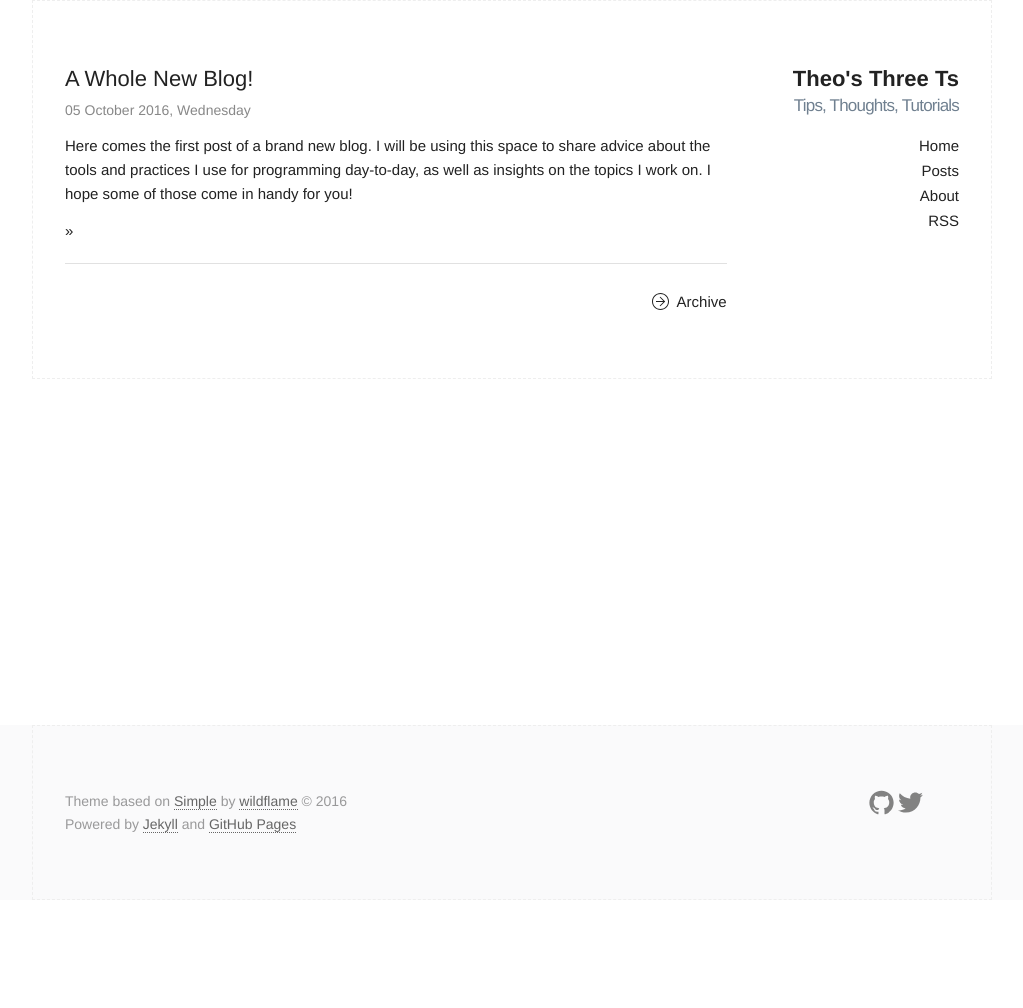
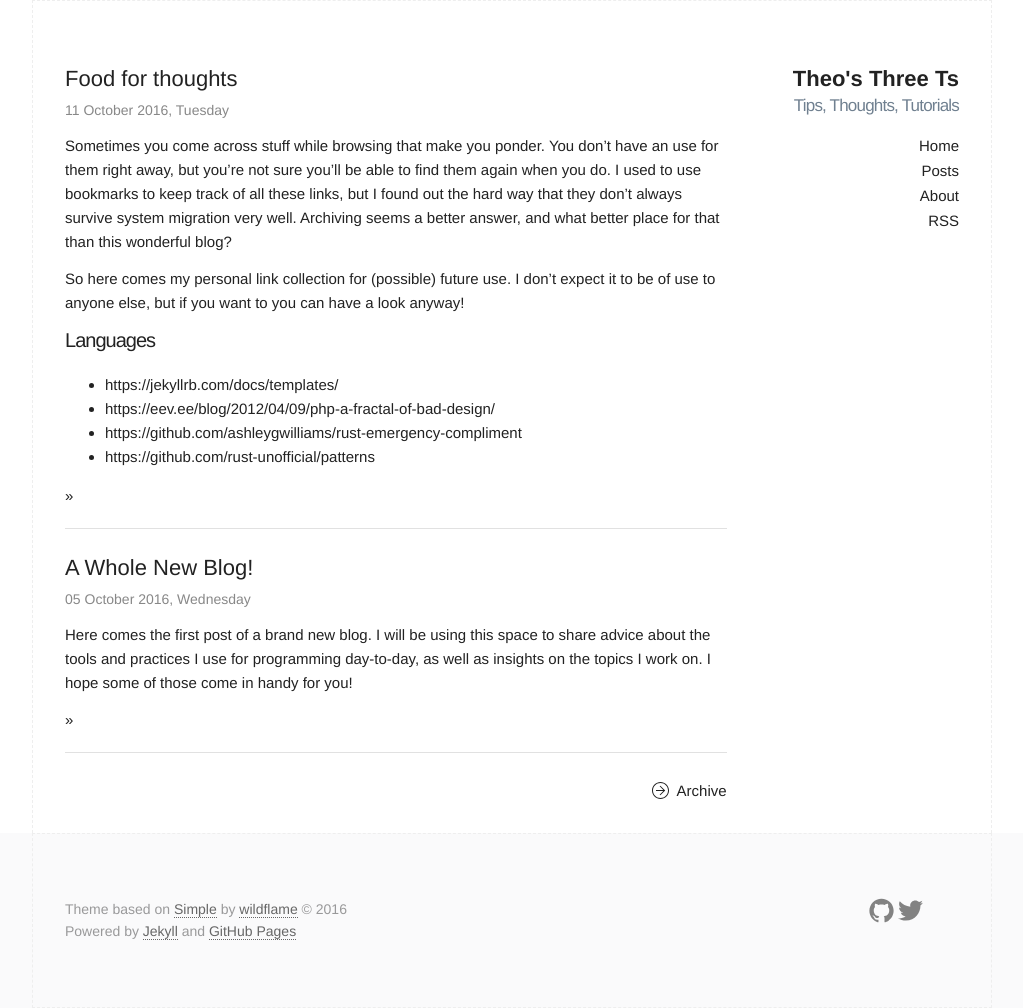
Before and after one commit to theodz/theodz.github.io, a Jekyll site: the page built from index.html, in a window 1280 px wide. Shown: the whole page, without its empty margins (128-1151 px from the left). Built offline with Jekyll 4.4.1, drawn with Linux system fonts in a browser that asks for light colours; before the commit the page ends 900 px from its top, so only the background shows below that.

Commit message:
Add an article archiving links.
Also correcting the tag for the first article, from 'jekyll' to 'blog'.

```diff
--- a/_posts/2016-10-05-blog-opening.md
+++ b/_posts/2016-10-05-blog-opening.md
@@ -1,7 +1,7 @@
 ---
 layout: post
 title:  "A Whole New Blog!"
-categories: jekyll
+categories: blog
 ---
 
 Here comes the first post of a brand new blog. I will be using this space to share advice about the tools and practices I use for programming day-to-day, as well as insights on the topics I work on. I hope some of those come in handy for you!
--- /dev/null
+++ b/_posts/2016-10-11-food-for-thoughts.md
@@ -0,0 +1,15 @@
+---
+layout: post
+title:  "Food for thoughts"
+categories: blog thought
+---
+
+Sometimes you come across stuff while browsing that make you ponder. You don't have an use for them right away, but you're not sure you'll be able to find them again when you do. I used to use bookmarks to keep track of all these links, but I found out the hard way that they don't always survive system migration very well. Archiving seems a better answer, and what better place for that than this wonderful blog?
+
+So here comes my personal link collection for (possible) future use. I don't expect it to be of use to anyone else, but if you want to you can have a look anyway!
+
+### Languages
+* [https://jekyllrb.com/docs/templates/]()
+* [https://eev.ee/blog/2012/04/09/php-a-fractal-of-bad-design/]()
+* [https://github.com/ashleygwilliams/rust-emergency-compliment]()
+* [https://github.com/rust-unofficial/patterns]()
```
